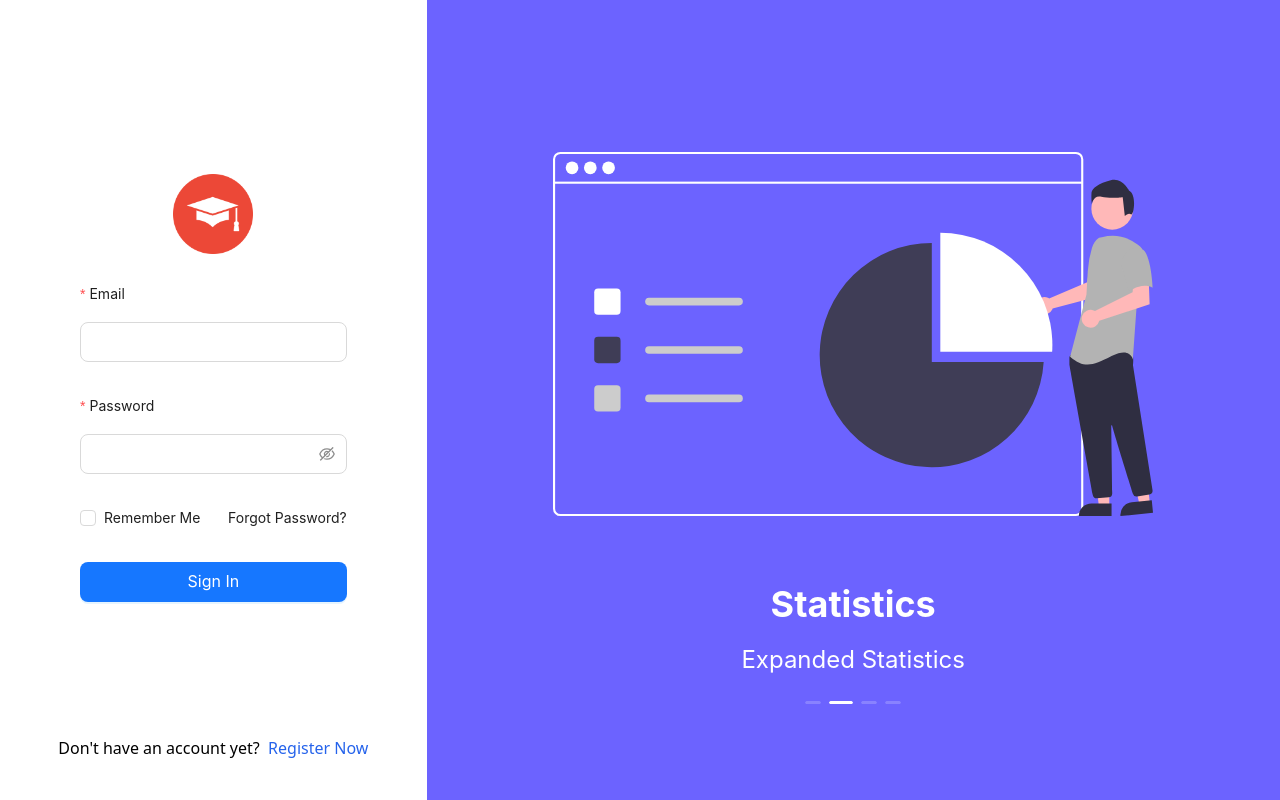
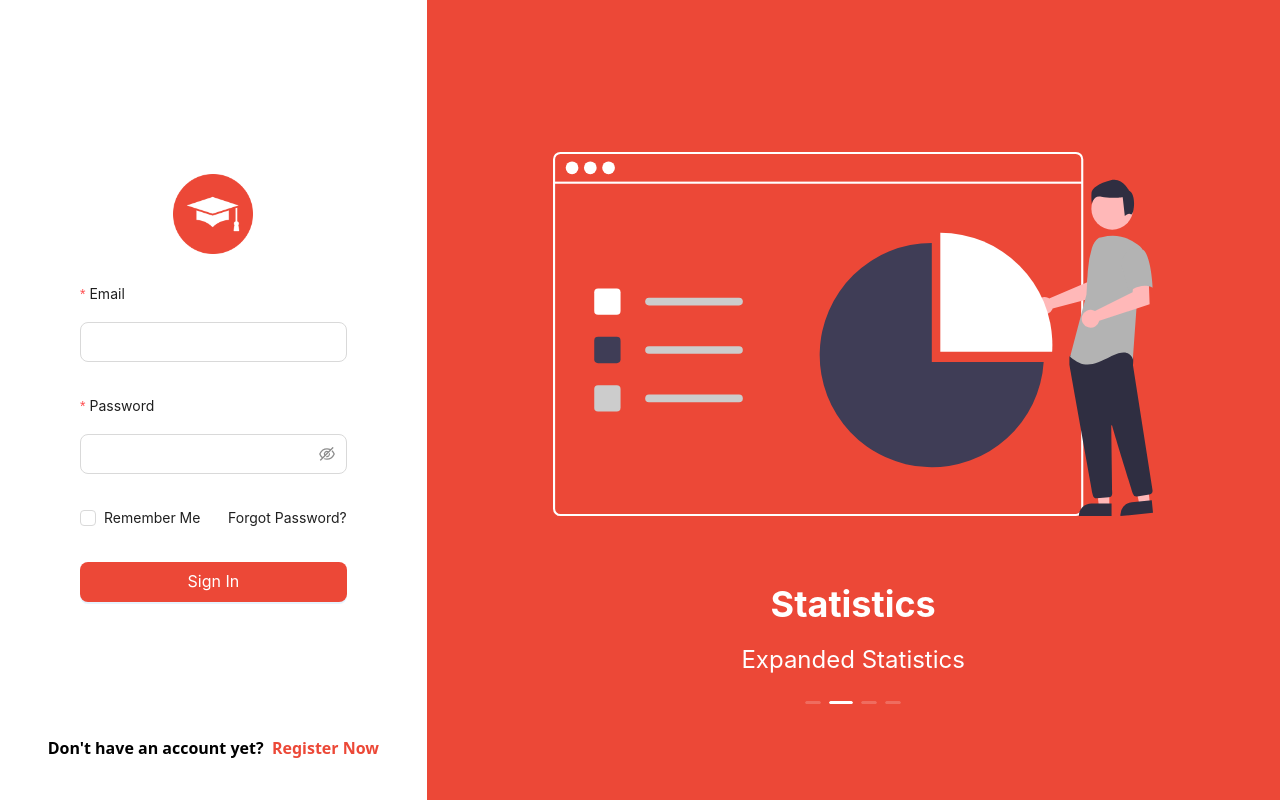
Before and after one commit to mesubasi/online-education-platform-frontend, a React (Vite) app: page /login in a window 1280 px wide. Built offline with nearby package versions, Linux system fonts and the light colour scheme.

Commit message:
Color and Font Edits

```diff
--- a/src/pages/LoginPage.jsx
+++ b/src/pages/LoginPage.jsx
@@ -36,17 +36,17 @@ const Login = () => {
                             </div>
                         </Form.Item>
                         <Form.Item>
-                            <Button type='primary' htmlType='submit' className='w-full' size='large' loading={loading}>Sign In</Button>
+                            <Button type='primary' htmlType='submit' className='w-full bg-[#EC4837] !hover:bg-red-900' size='large' loading={loading}>Sign In</Button>
                         </Form.Item>
                     </Form>
-                    <div className='flex justify-center absolute left-0 bottom-10 w-full'>
+                    <div className='flex justify-center absolute left-0 bottom-10 w-full font-semibold'>
                         Don't have an account yet? &nbsp;
-                        <Link to="/register" className='text-blue-600'>
+                        <Link to="/register" className='text-[#EC4837]'>
                             Register Now
                         </Link>
                     </div>
                 </div>
-                <div className='xl:w-4/6 lg:w-3/5 md:w-1/2 md:flex hidden bg-[#6c63ff]'>
+                <div className='xl:w-4/6 lg:w-3/5 md:w-1/2 md:flex hidden bg-[#EC4837]'>
                     <div className='w-full h-full flex items-center'>
                         <div className='w-full'>
                             <Carousel className='!h-full px-6' autoplay autoplaySpeed={3000}>
```
